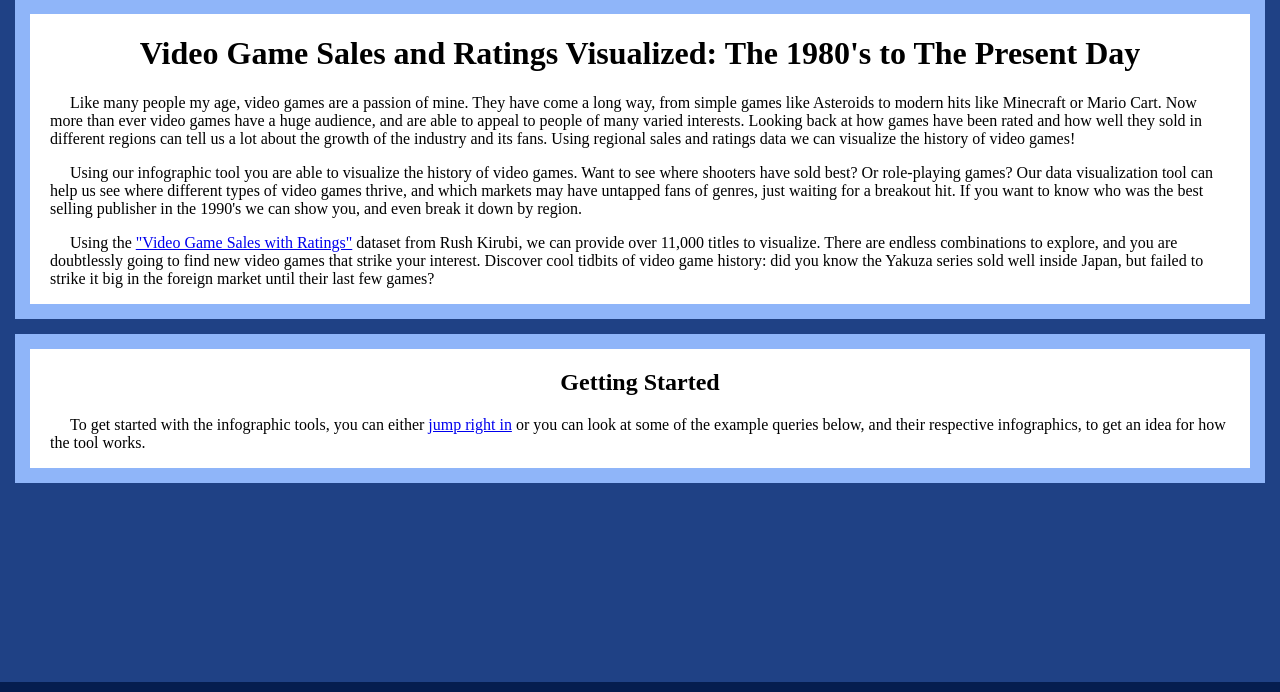
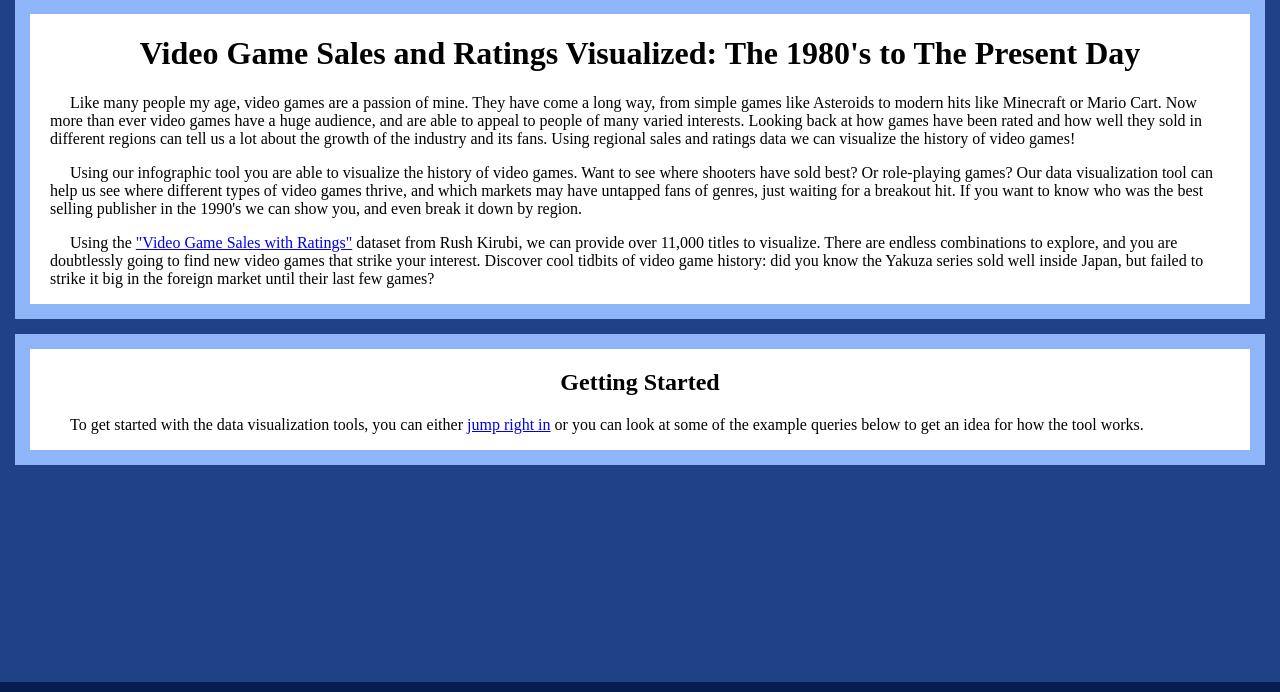
Before and after one commit to TheodoreRamey/cs401-website, a PHP site: page / in a window 1280 px wide. Shown: the part 79-771 px from the top of the page. Run offline with PHP 8.4, Linux system fonts and the light colour scheme; the visitor is signed in with stand-in values (Sample User, id 1).

Commit message:
Removed references to infographics

```diff
--- a/index.php
+++ b/index.php
@@ -27,7 +27,7 @@
       <h2>Getting Started</h2>
       <div class="normal_text">
         <p>
-          To get started with the infographic tools, you can either <a href="map.php">jump right in</a> or you can look at some of the example queries below, and their respective infographics, to get an idea for how the tool works.
+          To get started with the data visualization tools, you can either <a href="map.php">jump right in</a> or you can look at some of the example queries below to get an idea for how the tool works.
         </p>
         <!--<h3>Examples to be filled in once the infographic tool works</h3>-->
       </div>
```
